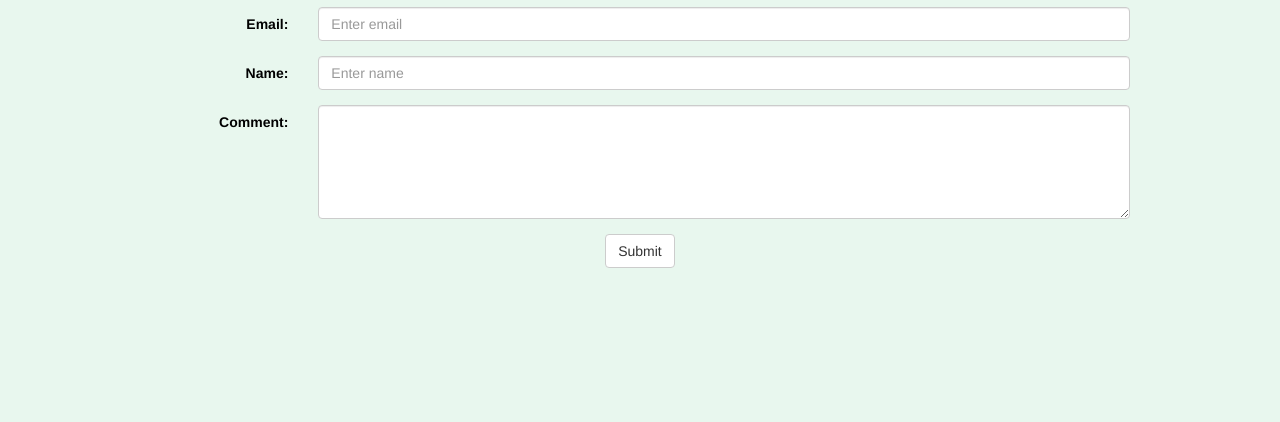
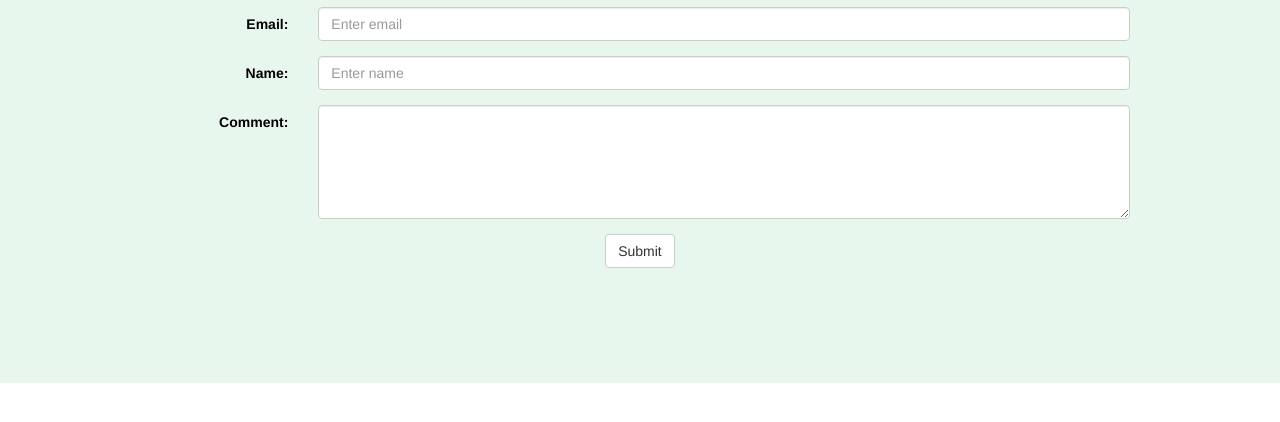
Before and after one commit to PatrickBrouder/portfolio, a plain HTML site: page index.html in a window 1280 px wide. Shown: the part 1959-2381 px from the top of the page. After the commit the page ends 2342 px from the top, so only its background shows below. Drawn offline with nearby package versions, Linux system fonts and the light colour scheme.

Commit message:
padding change

```diff
--- a/css/portfolio.css
+++ b/css/portfolio.css
@@ -79,7 +79,7 @@ img {
 }
 #contactUs {
     padding-top: 50px;
-    padding-bottom: 170px;
+    padding-bottom: 100px;
     color: #000;
     background-color: #E8F7EE;
 }
```
